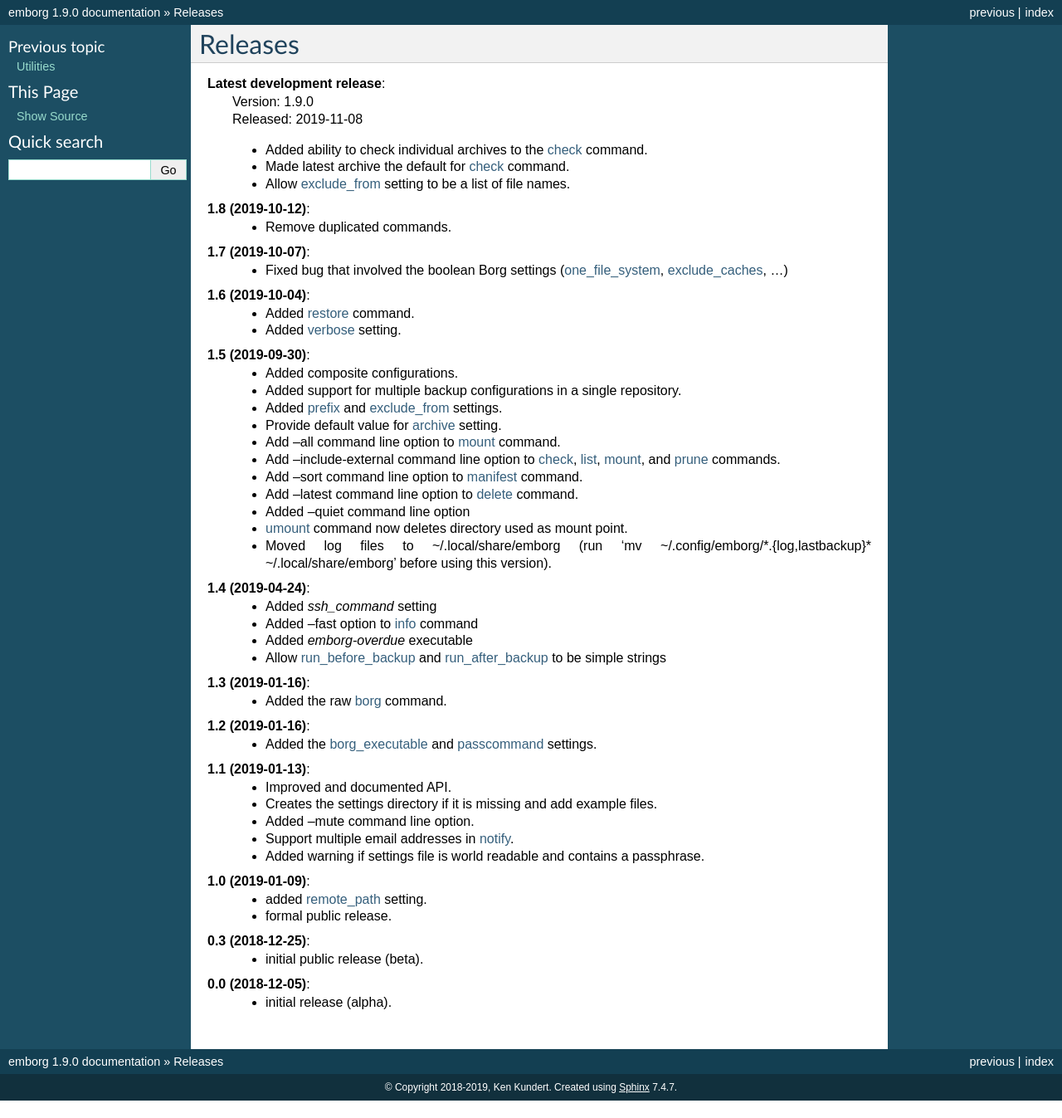
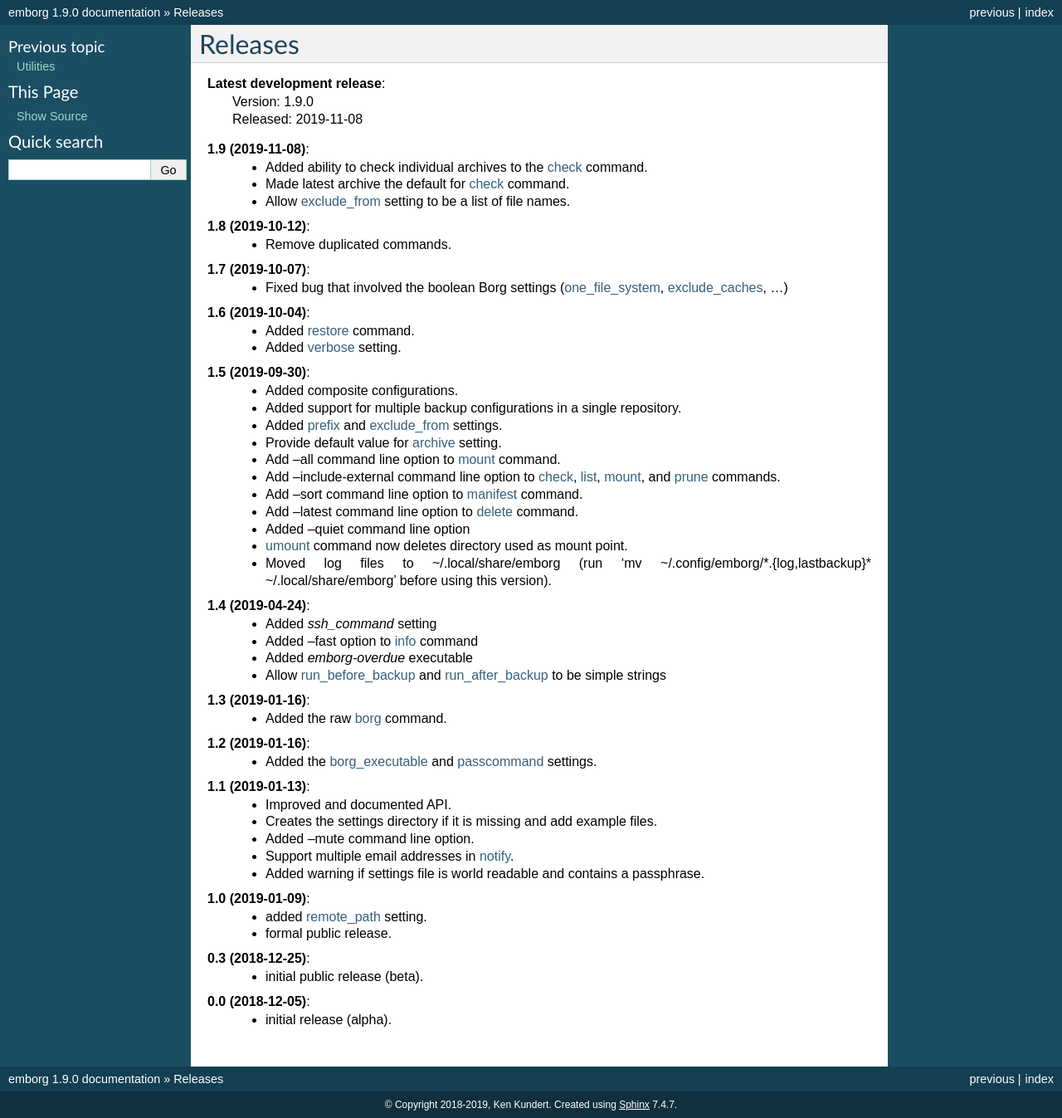
Before and after one commit to KenKundert/emborg, a Sphinx documentation site: the page built from doc/releases.rst, in a window 1280 px wide. Shown: the whole page at 83% size. Built offline with Sphinx 7.4.7, drawn with Linux system fonts in a browser that asks for light colours; before the commit the page ends 1326 px from its top, so only the background shows below that.

Commit message:
Update release notes.

```diff
--- a/doc/releases.rst
+++ b/doc/releases.rst
@@ -5,6 +5,8 @@
     | Version: 1.9.0
     | Released: 2019-11-08
 
+
+**1.9 (2019-11-08)**:
     - Added ability to check individual archives to the :ref:`check <check>` command.
     - Made latest archive the default for :ref:`check <check>` command.
     - Allow :ref:`exclude_from <exclude_from>` setting to be a list of file names.
```
